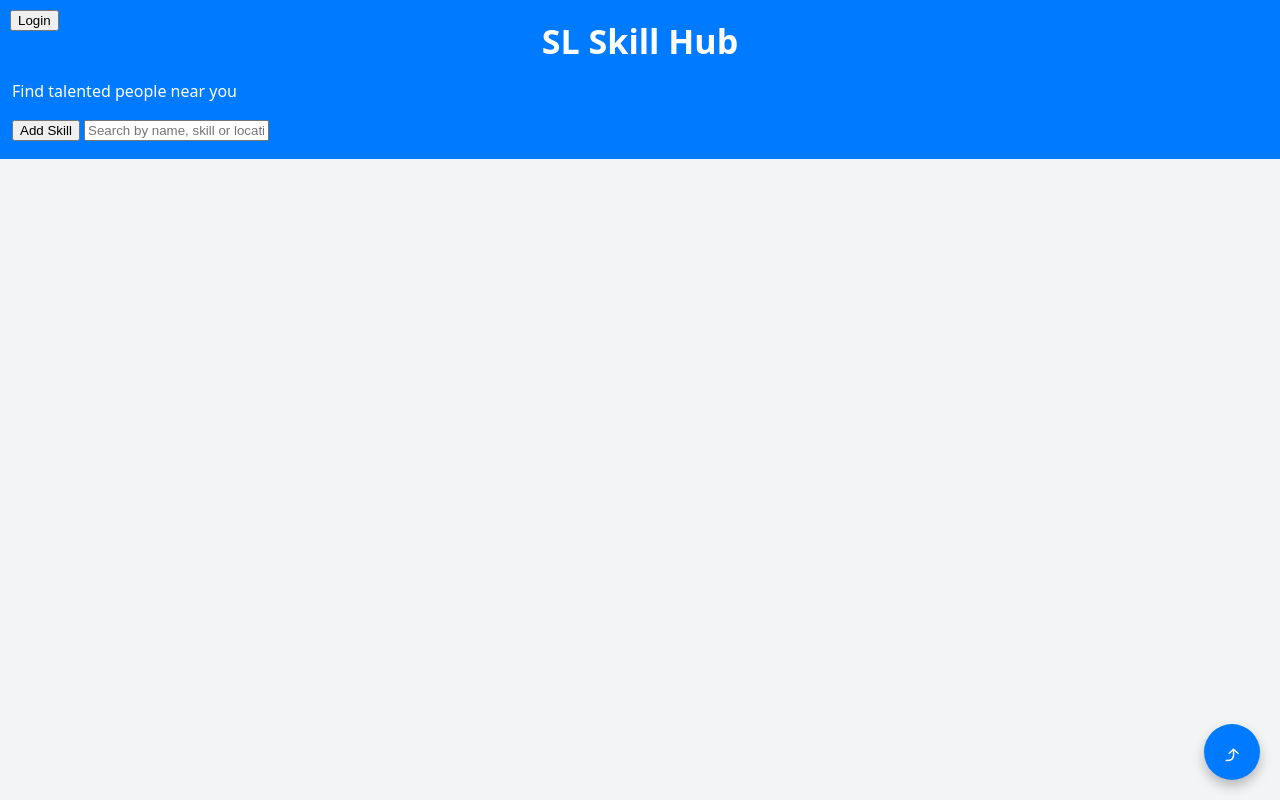
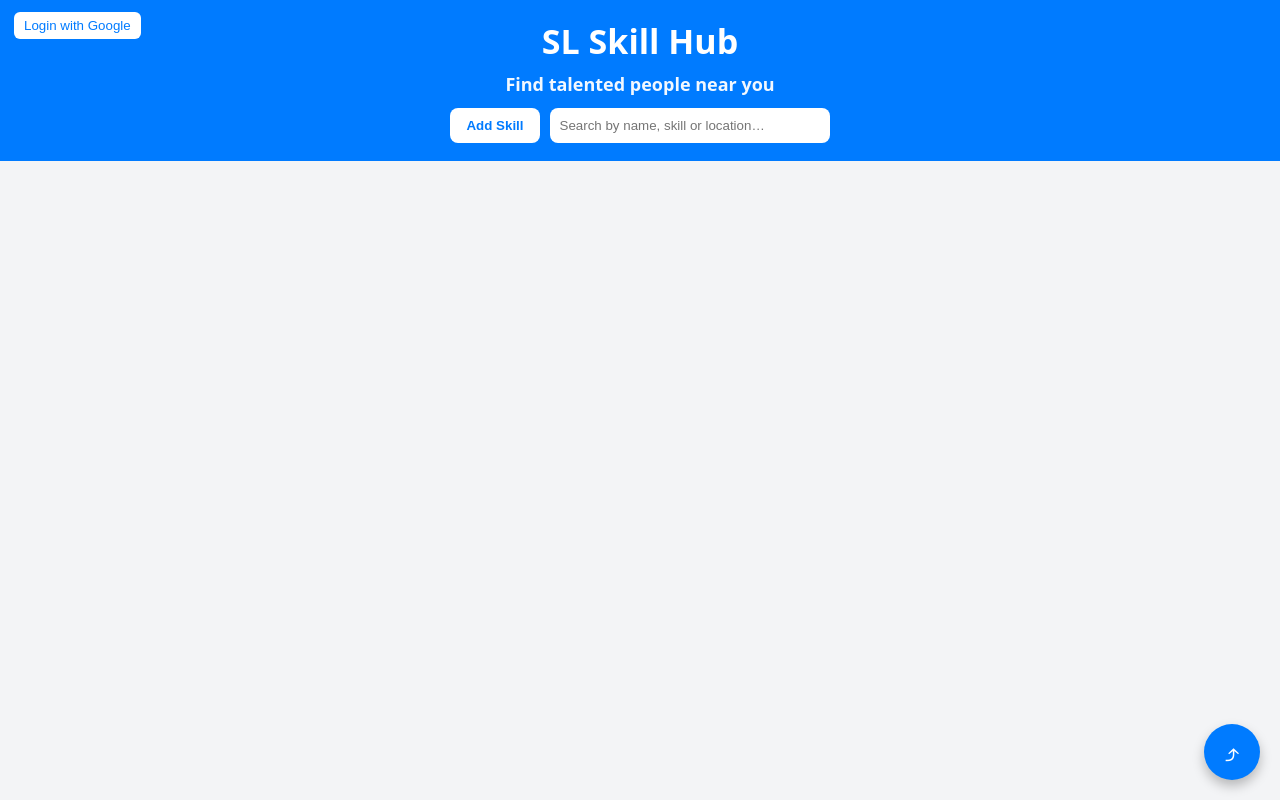
Before and after one commit to raymondalan709-eng/my-website-, a plain HTML site: page index.html in a window 1280 px wide. Drawn offline with Linux system fonts and the light colour scheme; no server answers.

Commit message:
Update index.html

```diff
--- a/index.html
+++ b/index.html
@@ -45,22 +45,20 @@
   </style>
 </head>
 <body>
-  <!-- Google Login Section (top left corner, small and neat) -->
-  <div id="authSection"
-       style="position:absolute; top:10px; left:10px; display:flex; align-items:center; gap:8px; z-index:1000;">
-    <img id="userPhoto" src="" alt="profile"
-         style="width:32px; height:32px; border-radius:50%; display:none;">
-    <span id="userName" style="color:white; font-size:14px; display:none;"></span>
-    <button id="loginBtn">Login</button>
-    <button id="logoutBtn" style="display:none;">Logout</button>
-  </div>
-
   <header>
+    <div id="userBox">
+      <img id="userPhoto" src="" alt="profile" style="display:none" />
+      <div id="userName" class="name" style="display:none"></div>
+      <button id="loginBtn">Login with Google</button>
+      <button id="logoutBtn" style="display:none">Logout</button>
+    </div>
     <h1>SL Skill Hub</h1>
-    <p>Find talented people near you</p>
-    <button id="addSkillBtn">Add Skill</button>
-    <button id="addCategoryBtn" style="display:none;">Add Category</button>
-    <input type="text" id="searchInput" placeholder="Search by name, skill or location">
+    <div class="intro">Find talented people near you</div>
+    <div class="header-controls">
+      <button id="openAddBtn">Add Skill</button>
+      <button id="addCategoryBtn" style="display:none">Add Category</button>
+      <input id="searchInput" type="search" placeholder="Search by name, skill or location…" />
+    </div>
   </header>
 
   <!-- Add Skill form -->
```
